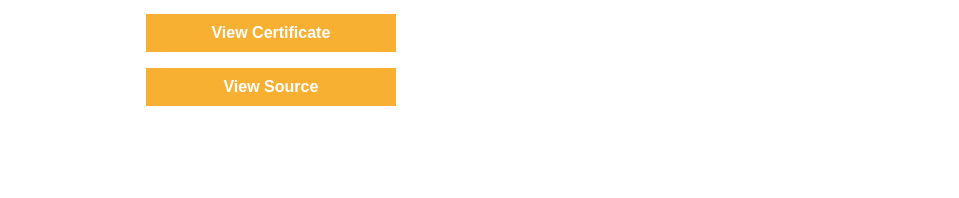
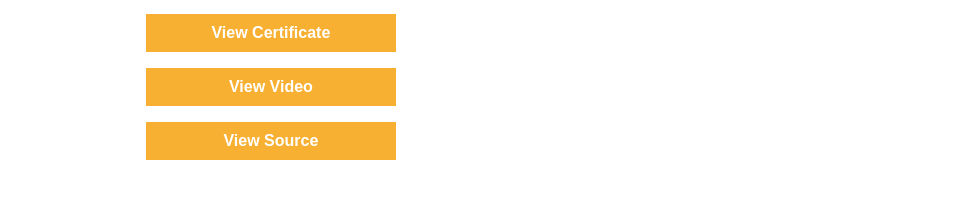
Before and after one commit to rkunkel-student/Zenva-Progress-Website, a plain HTML site: page pages/IntrotoProgrammingBundle.html in a window 1280 px wide. Shown: the part 1237-1435 px from the top of the page, without its empty margins (109-1068 px from the left). Before the commit the page ends 1391 px from the top, so only its background shows below. Drawn offline with Linux system fonts and the light colour scheme.

Commit message:
Update IntrotoProgrammingBundle.html

```diff
--- a/pages/IntrotoProgrammingBundle.html
+++ b/pages/IntrotoProgrammingBundle.html
@@ -35,7 +35,7 @@
               -->
               <p class="gold-button"><a href="https://academy.zenva.com/certificate/5f2fd739/#">View Certificate</a></p>
               <p class="gold-button"><a href="https://rkunkel-student.github.io/Zenva-JavaScript-Crossing-Game/index.html">Play Crossing Game</a></p>
-              <p class="gold-button"><a href="https://github.com/rkunkel-student/Zenva-JavaScript-Crossing-Game/blob/master/index.html">View Source</a></p></a>
+              <p class="gold-button"><a href="https://github.com/rkunkel-student/Zenva-JavaScript-Crossing-Game/blob/master/index.html">View Source</a></p>
             </div>
         </div>
         <div class="services centered-container">
@@ -43,7 +43,8 @@
               <p class="single-line-title">Learn Python Programming by Making a Game</p>
               <a href="https://academy.zenva.com/course/new-learn-python-programming-by-making-a-game/"><img src="../images/002 - Learn-Python-Programming-by-Making-a-Game_Python3-257x145.png" /></a>
               <p class="gold-button"><a href="https://academy.zenva.com/certificate/04812e2f/">View Certificate</a></p>
-              <p class="gold-button"><a href="https://github.com/rkunkel-student/Zenva-Python-Crossing-Game/blob/master/main.py">View Source</a></p></a>
+              <p class="gold-button"><a href="https://www.youtube.com/watch?v=4lm9JnDqpL8">View Video</a></p>
+              <p class="gold-button"><a href="https://github.com/rkunkel-student/Zenva-Python-Crossing-Game/blob/master/main.py">View Source</a></p>
             </div>
         </div>
         <div class="services centered-container">
```
